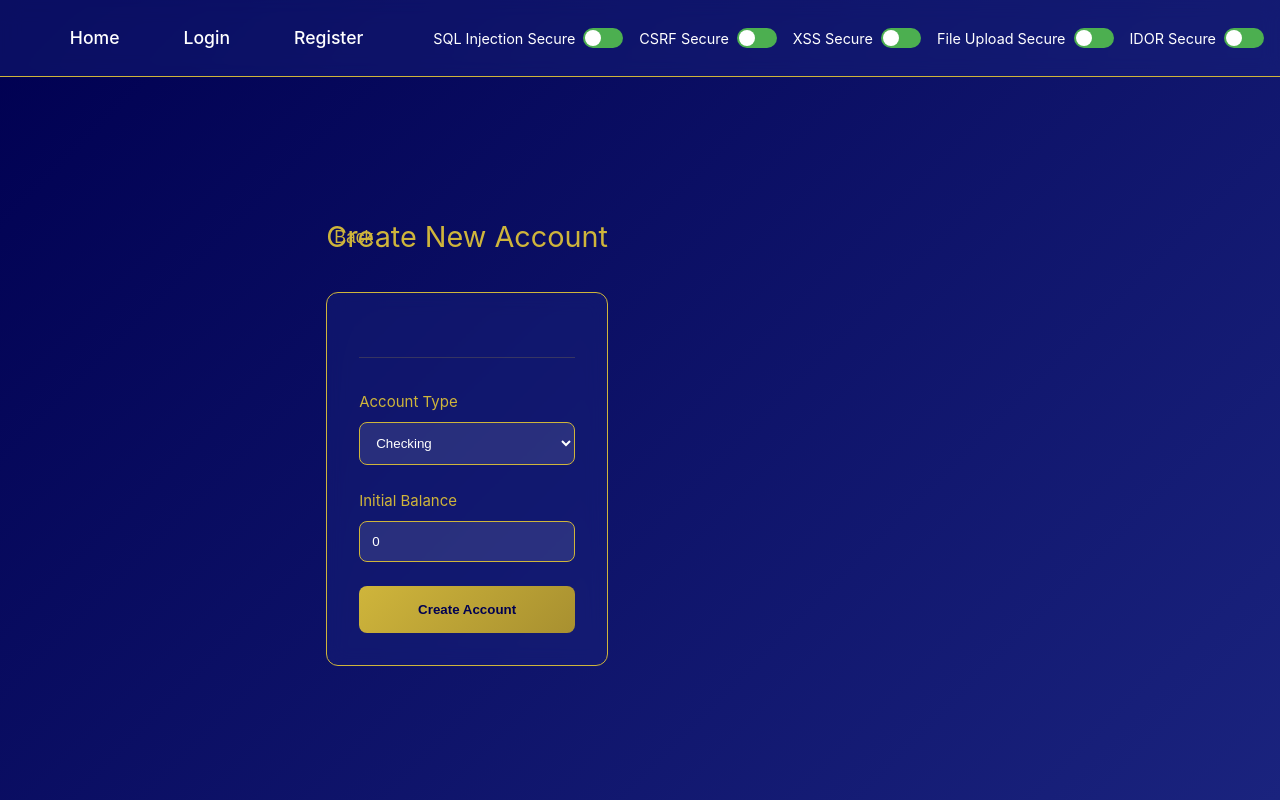
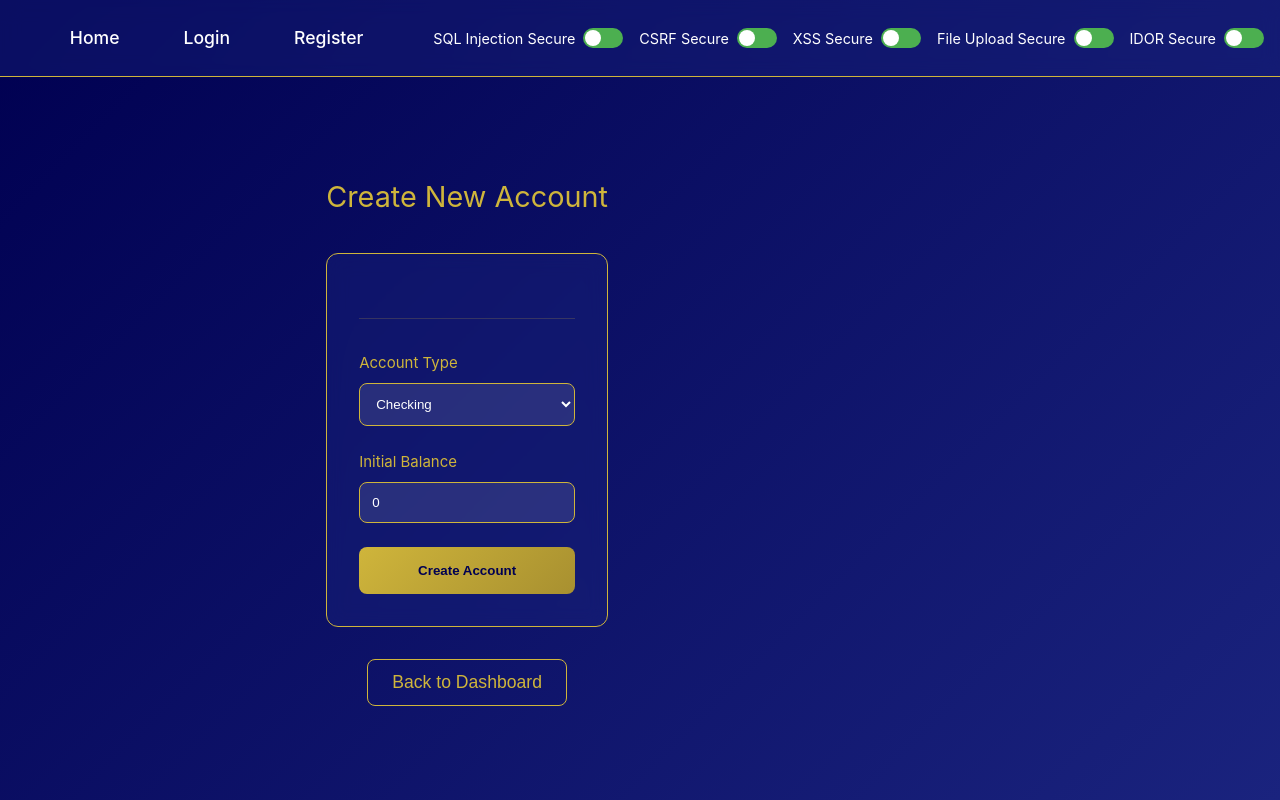
Before and after one commit to ted-miller92/wsrp, a Vue app in the folder wsrp_vue/: page /new-account in a window 1280 px wide. Built offline with nearby package versions, Linux system fonts and the light colour scheme.

Commit message:
un overlayed back button

```diff
--- a/wsrp_vue/src/components/NewAccountPage.vue
+++ b/wsrp_vue/src/components/NewAccountPage.vue
@@ -21,12 +21,14 @@ const handleBack = () => {
   <NavBar />
   <main class="account-container">
     <div class="form-header">
-      <button class="back-button" @click="handleBack">
-        Back
-      </button>
       <h2>Create New Account</h2>
     </div>
     <NewAccountForm :userProfile="userProfile" />
+    <div class="button-container">
+      <button class="back-button" @click="handleBack">
+        Back to Dashboard
+      </button>
+    </div>
   </main>
 </template>
 
@@ -38,32 +40,33 @@ const handleBack = () => {
 }
 
 .form-header {
-  display: flex;
-  align-items: center;
   margin-bottom: 2rem;
-  position: relative;
+  text-align: center;
+}
+
+.button-container {
+  margin-top: 2rem;
+  text-align: center;
 }
 
 .back-button {
-  position: absolute;
-  left: 0;
   background: none;
-  border: none;
+  border: 1px solid var(--bank-gold);
+  border-radius: 8px;
   color: var(--bank-gold);
   font-size: 1.1rem;
   cursor: pointer;
-  padding: 0.5rem;
+  padding: 0.75rem 1.5rem;
   transition: all 0.2s ease;
 }
 
 .back-button:hover {
+  background: rgba(207, 181, 59, 0.1);
   color: var(--bank-gold-light);
-  transform: translateX(-3px);
+  transform: translateY(-2px);
 }
 
 h2 {
-  flex: 1;
-  text-align: center;
   color: var(--bank-gold);
   margin: 0;
   font-size: 1.8rem;
```
